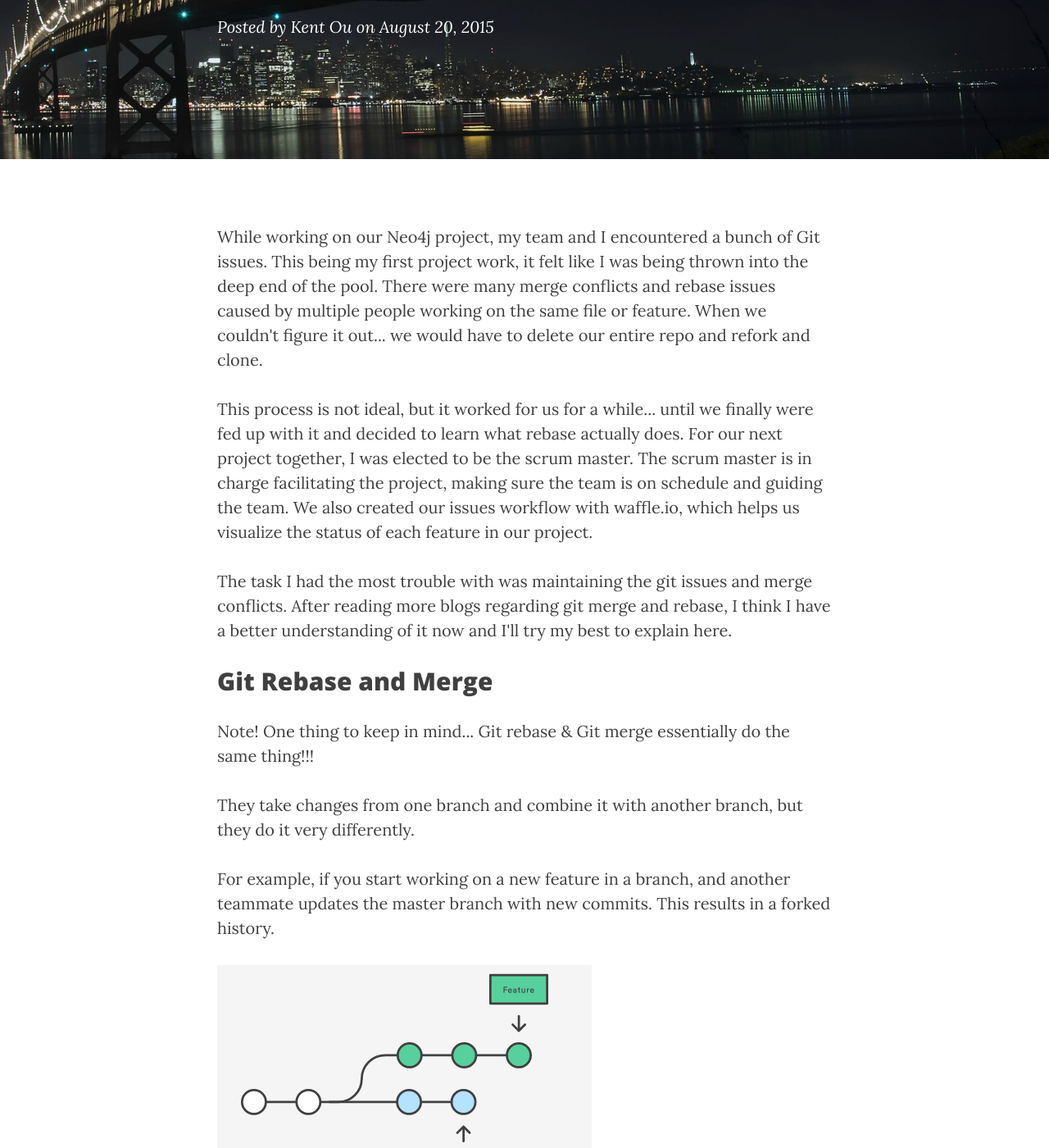
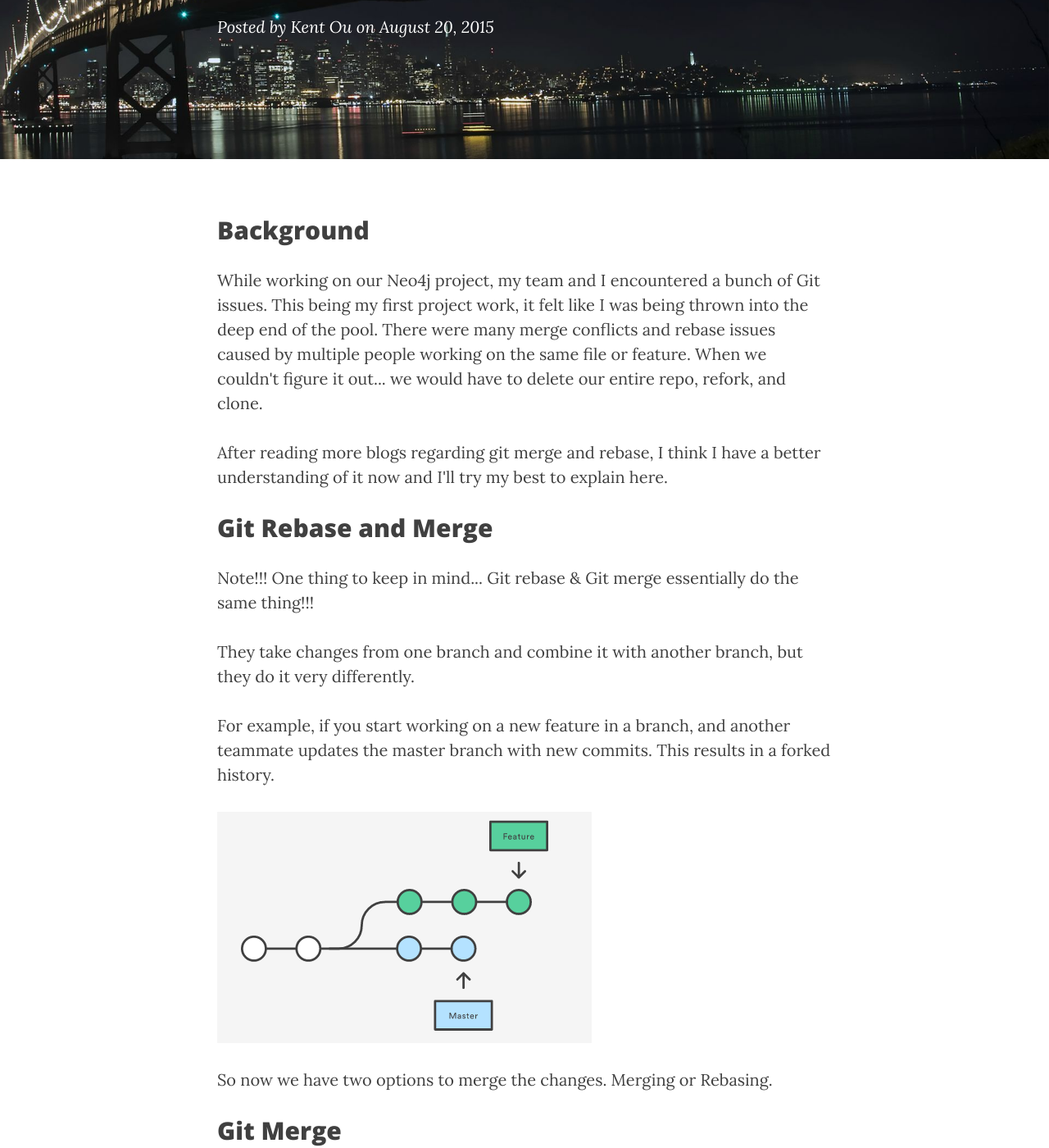
Before and after one commit to kent10ou/kent10ou.github.io, a Jekyll site: the page built from _posts/2015-08-20-Understanding-Git-Workflow.md, in a window 1280 px wide and 1400 px high, scrolled down 342 px. Shown: the whole window at 82% size. Built offline with Jekyll 4.4.1, drawn with Linux system fonts in a browser that asks for light colours; nearby versions of some CDN libraries; comment, search, counter and statistics services are not loaded; some of the changed text lies outside the part shown.

Commit message:
finished git merge & rebase post

```diff
--- a/_includes/head.html
+++ b/_includes/head.html
@@ -6,7 +6,7 @@
     <meta name="description" content="{{ site.description }}">
 
     <title>{% if page.title %}{{ page.title }} - {{ site.title }}{% else %}{{ site.title }}{% endif %}</title>
-    <link rel="icon" type="image/ico" href="../img/favicon.ico">
+    <link rel="icon" type="image/ico" href="{{ site.baseurl }}/img/favicon.ico">
 
     <link rel="canonical" href="{{ page.url | replace:'index.html','' | prepend: site.baseurl | prepend: site.url }}">
 
--- a/_posts/2015-08-20-Understanding-Git-Workflow.md
+++ b/_posts/2015-08-20-Understanding-Git-Workflow.md
@@ -4,14 +4,13 @@ title: "Understanding Git Workflow"
 subtitle: "Git Merge && Git Rebase"
 ---
 
-<p>While working on our Neo4j project, my team and I encountered a bunch of Git issues. This being my first project work, it felt like I was being thrown into the deep end of the pool. There were many merge conflicts and rebase issues caused by multiple people working on the same file or feature. When we couldn't figure it out... we would have to delete our entire repo and refork and clone.</p>
+##Background
+<p>While working on our Neo4j project, my team and I encountered a bunch of Git issues. This being my first project work, it felt like I was being thrown into the deep end of the pool. There were many merge conflicts and rebase issues caused by multiple people working on the same file or feature. When we couldn't figure it out... we would have to delete our entire repo, refork, and clone.</p>
 
-<p>This process is not ideal, but it worked for us for a while... until we finally were fed up with it and decided to learn what rebase actually does. For our next project together, I was elected to be the scrum master. The scrum master is in charge facilitating the project, making sure the team is on schedule and guiding the team. We also created our issues workflow with waffle.io, which helps us visualize the status of each feature in our project.</p>
-
-<p>The task I had the most trouble with was maintaining the git issues and merge conflicts. After reading more blogs regarding git merge and rebase, I think I have a better understanding of it now and I'll try my best to explain here.</p>
+<p>After reading more blogs regarding git merge and rebase, I think I have a better understanding of it now and I'll try my best to explain here.</p>
 
 ## Git Rebase and Merge
-<p>Note! One thing to keep in mind... Git rebase & Git merge essentially do the same thing!!!</p>
+<p>Note!!! One thing to keep in mind... Git rebase & Git merge essentially do the same thing!!!</p>
 
 <p>They take changes from one branch and combine it with another branch, but they do it very differently.</p>
 
@@ -19,10 +18,11 @@ subtitle: "Git Merge && Git Rebase"
 
 <img src="{{ site.baseurl }}/img/git-merge-01.jpg" alt="fork">
 
-<p>So now we have two options to merge the changes. merging or rebasing</p>
+<p>So now we have two options to merge the changes. Merging or Rebasing.</p>
 
 ##Git Merge
-<p>The simplest way is to merge the master branch into the feature branch using the command:
+<p>The simplest way is to merge the master branch into the feature branch using the command:</p>
+
 {% highlight javascript %}
 git checkout feature
 git merge master
@@ -33,7 +33,7 @@ Or, you can write it in one line with:
 git merge master feature
 {% endhighlight %}
 
-This will create a new merge commit in the feature branch that brings together the history of both branches.</p>
+<p>This will create a new merge commit in the feature branch that brings together the history of both branches.</p>
 
 <img src="{{ site.baseurl }}/img/git-merge-02.jpg" alt="merge">
 
@@ -42,4 +42,21 @@ This will create a new merge commit in the feature branch that brings together t
 <p>However, this means that the feature branch is littered with extra merge commits every time you need to add upstream changes. If your master branch is very active, this can pollute your feature branch's history and make it difficult to understand.</p>
 
 ##Git Rebase
-<p>
+<p>You can rebase the feature branch onto master by using these commands:
+{% highlight javascript %}
+git checkout feature
+git rebase master
+{% endhighlight %}
+
+This moves the entire feature branch in front of the master branch. Rebase rewrites the history by creating new commits for each commitin the original branch.</p>
+
+<img src="{{ site.baseurl }}/img/git-merge-03.jpg" alt="rebase">
+
+<p>Rebasing creates a much cleaner project history. It eliminates unnecessary merge commits required by git merge. In addition, it also creates a linear project history, making it easier to navigate your project.</p>
+
+##The Golden Rule of Rebasing
+<p>The golden rule of git rebase is to never use it on public branches. For example, what would happen if you rebased master onto your feature branch?</p>
+
+<p>The rebase will move all of the commits in master onto the tip of the feature branch. However, all of this will only happen in your repository, while everyone else is still on the original master.</p>
+
+<p>Please refer to this link for a more in depth look at git merge and git rebase. <a href="https://www.atlassian.com/git/tutorials/merging-vs-rebasing/workflow-walkthrough">Click Here!</a></p>
```
Also changed, not shown: img/git-merge-03.jpg (added).
